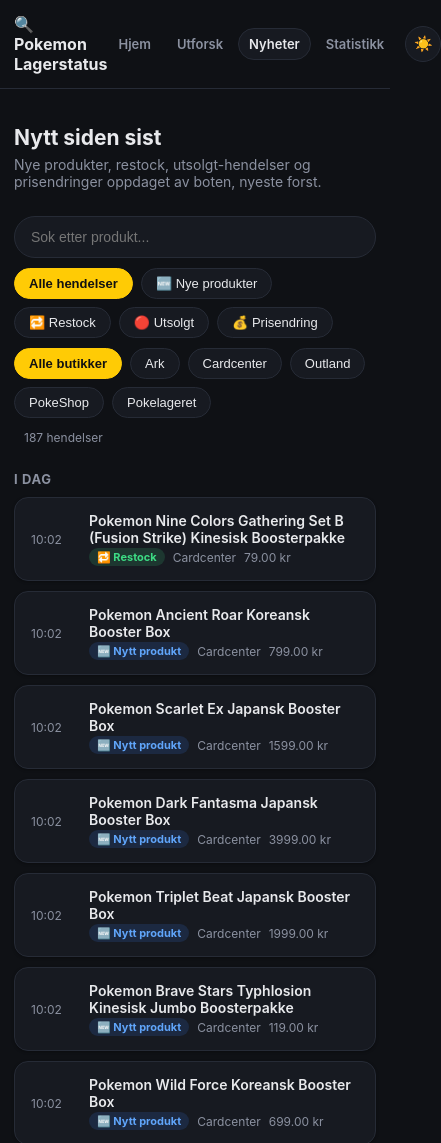
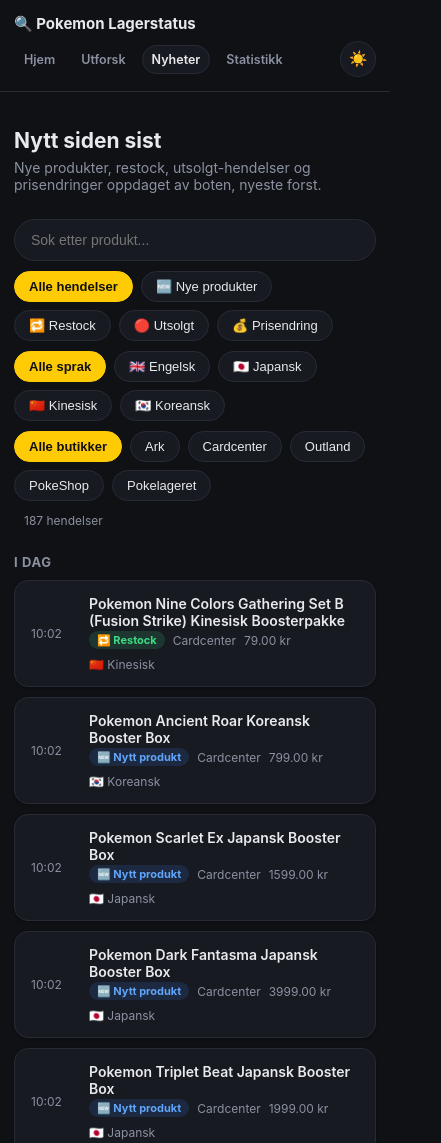
Before and after one commit to kriss-code59/pokemon-lager, a plain HTML site: page docs/updates.html in a window 390 px wide. Shown: the top 1143 px of the page, 441 px wide, since content can reach past the window. Drawn offline with Linux system fonts and the light colour scheme.

Commit message:
Fix auto-refresh, add language filtering to Nyheter, and mobile nav fix
- theme.js: add registerAutoRefresh() -- pages previously relied solely on
  setInterval, which browsers throttle/pause in backgrounded tabs, making
  the site feel like it "doesn't refresh itself". Now also refreshes
  immediately when a tab regains visibility after being hidden, and the
  interval is tightened from 20 to 5 minutes to match the scrape bot's
  current cadence. All 5 pages now share this one implementation instead
  of duplicating the interval logic.
- updates.html: detect product language (Japansk/Kinesisk/Koreansk vs
  default Engelsk) from the name and add a language filter chip row plus
  a per-item language tag, alongside the existing event-type/store
  filters.
- style.css: fix a real mobile bug -- the topnav didn't wrap, so on
  narrow screens (<=375px) the 4 nav links + theme toggle overflowed the
  viewport horizontally (verified in real Safari, not just headless
  Chrome which has its own viewport-reporting quirks that produced
  misleading results during testing).
- statistics.html: stop drawing a sliver for zero-value days in the
  restocks-over-time chart (the existing baseline line already covers
  it), and use clearer copy than a bare "-" when there isn't enough
  restock history yet for an interval estimate.
- index.html/product.html: remove the now-inaccurate "hvert 20. minutt"
  footer claim.

Verified: registerAutoRefresh's immediate-call/interval/quiet-hours/
visibility-refresh behavior tested via a real JS engine (JXA); language
detection tested against real data.json (128 Japansk/102 Kinesisk/58
Koreansk/423 Engelsk, matches manual inspection); all 5 pages re-checked
for HTML well-formedness and UTF-8 integrity; visually verified in both
headless Chrome and real Safari at desktop and mobile widths (325-400px).

```diff
--- a/docs/style.css
+++ b/docs/style.css
@@ -171,6 +171,7 @@
 .event-tag.restock { background: rgba(61,220,132,0.15); color: var(--green); }
 .event-tag.utsolgt { background: rgba(239,91,91,0.15); color: var(--red); }
 .event-tag.prisendring { background: rgba(244,201,93,0.18); color: var(--yellow); }
+.lang-tag { font-size: 12px; color: var(--muted); }
 
 footer.sitefoot { padding: 20px 24px 48px; color: var(--muted); font-size: 12px; text-align: center; }
 
@@ -178,7 +179,14 @@
   .hero h1 { font-size: 21px; }
   .grid { grid-template-columns: 1fr 1fr; gap: 10px; padding: 10px 14px 40px; }
   .topnav, .toolbar, .stats-grid, .manual-section, .updates-list, .hero { padding-left: 14px; padding-right: 14px; }
-  .topnav .navlinks a { padding: 7px 10px; font-size: 13px; }
+  /* Med 4 navlinker + tema-knapp faar ikke topnav plass pa en linje pa smale
+     skjermer -- uten flex-wrap her overflowet hele siden horisontalt (alt
+     under fremstod som "avkuttet" i stedet for a bryte om paa nytt). */
+  .topnav { flex-wrap: wrap; row-gap: 8px; }
+  .topnav .brand { font-size: 15px; }
+  .navRight { width: 100%; justify-content: space-between; }
+  .topnav .navlinks { flex-wrap: wrap; gap: 4px 6px; }
+  .topnav .navlinks a { padding: 6px 9px; font-size: 12.5px; }
 }
 @media (max-width: 420px) {
   .grid { grid-template-columns: 1fr; }
--- a/docs/theme.js
+++ b/docs/theme.js
@@ -14,6 +14,33 @@
     10
   );
   return osloHour >= 22 || osloHour < 4;
+}
+
+// Felles auto-oppdatering for alle sider. Ren setInterval er ikke nok: de
+// fleste nettlesere strupe/pauser timere i bakgrunnsfaner (spesielt pa
+// mobil, eller nar fanen ikke er aktiv), sa en side som har staett urort i
+// bakgrunnen en stund kan fremstaa som at den "ikke oppdaterer seg selv"
+// naar brukeren kommer tilbake til den. Vi dekker derfor to tilfeller: et
+// vanlig intervall (for aktive faner), OG en umiddelbar oppdatering nar
+// fanen blir synlig igjen etter aa ha vaert skjult.
+function registerAutoRefresh(loadFn, intervalMs) {
+  intervalMs = intervalMs || 5 * 60 * 1000;
+  var lastRun = Date.now();
+  loadFn();
+
+  function maybeRun() {
+    if (isNorwegianQuietHours()) return;
+    lastRun = Date.now();
+    loadFn();
+  }
+
+  setInterval(maybeRun, intervalMs);
+
+  document.addEventListener('visibilitychange', function () {
+    if (document.visibilityState === 'visible' && Date.now() - lastRun > 30 * 1000) {
+      maybeRun();
+    }
+  });
 }
 
 // Delt tema-logikk (mork/lys modus) for alle sider i dashboardet.
--- a/docs/updates.html
+++ b/docs/updates.html
@@ -48,6 +48,13 @@
     <button class="chip" data-type="utsolgt">🔴 Utsolgt</button>
     <button class="chip" data-type="prisendring">💰 Prisendring</button>
   </div>
+  <div class="chip-row" id="languageChips">
+    <button class="chip" data-lang="all">Alle sprak</button>
+    <button class="chip" data-lang="Engelsk">🇬🇧 Engelsk</button>
+    <button class="chip" data-lang="Japansk">🇯🇵 Japansk</button>
+    <button class="chip" data-lang="Kinesisk">🇨🇳 Kinesisk</button>
+    <button class="chip" data-lang="Koreansk">🇰🇷 Koreansk</button>
+  </div>
   <div class="chip-row" id="storeChips"></div>
 </section>
 
@@ -73,7 +80,22 @@
 let allEvents = [];
 let typeFilter = 'all';
 let storeFilter = null;
+let languageFilter = 'all';
 let searchTerm = '';
+
+// Norske nettbutikker merker importvarer eksplisitt med "Japansk"/"Kinesisk"/
+// "Koreansk" i produktnavnet (og noen ganger "Engelsk"). Uten slik merking
+// antar vi engelsk, siden det er standardspraket for TCG-produkter i disse
+// butikkene.
+function detectLanguage(name) {
+  const n = (name || '').toLowerCase();
+  if (n.includes('japansk')) return 'Japansk';
+  if (n.includes('kinesisk')) return 'Kinesisk';
+  if (n.includes('koreansk')) return 'Koreansk';
+  return 'Engelsk';
+}
+
+const LANG_FLAG = { Engelsk: '🇬🇧', Japansk: '🇯🇵', Kinesisk: '🇨🇳', Koreansk: '🇰🇷' };
 
 function renderSkeleton() {
   const el = document.getElementById('skeletonList');
@@ -155,6 +177,18 @@
   });
 }
 
+function setupLanguageChips() {
+  document.querySelectorAll('#languageChips .chip').forEach(btn => {
+    btn.addEventListener('click', () => {
+      languageFilter = btn.dataset.lang;
+      document.querySelectorAll('#languageChips .chip').forEach(b => b.classList.remove('active'));
+      btn.classList.add('active');
+      render();
+    });
+    if (btn.dataset.lang === languageFilter) btn.classList.add('active');
+  });
+}
+
 let searchDebounce = null;
 document.getElementById('searchBox').addEventListener('input', (e) => {
   const value = e.target.value;
@@ -188,6 +222,7 @@
   let list = allEvents;
   if (typeFilter !== 'all') list = list.filter(e => e.event === typeFilter);
   if (storeFilter) list = list.filter(e => e.store === storeFilter);
+  if (languageFilter !== 'all') list = list.filter(e => detectLanguage(e.name) === languageFilter);
   if (searchTerm) list = list.filter(e => normalize(e.name).includes(searchTerm));
 
   document.getElementById('resultCount').textContent =
@@ -255,6 +290,14 @@
     metaDiv.appendChild(storeSpan);
     metaDiv.appendChild(priceSpan);
 
+    const lang = detectLanguage(c.name);
+    if (lang !== 'Engelsk') {
+      const langSpan = document.createElement('span');
+      langSpan.className = 'lang-tag';
+      langSpan.textContent = LANG_FLAG[lang] + ' ' + lang;
+      metaDiv.appendChild(langSpan);
+    }
+
     bodyDiv.appendChild(titleDiv);
     bodyDiv.appendChild(metaDiv);
 
@@ -265,17 +308,14 @@
 }
 
 setupTypeChips();
+setupLanguageChips();
 
 document.getElementById('retryBtn').addEventListener('click', () => {
   document.getElementById('errorState').style.display = 'none';
   loadEvents();
 });
 
-loadEvents();
-setInterval(function () {
-  if (isNorwegianQuietHours()) return;
-  loadEvents();
-}, 20 * 60 * 1000);
+registerAutoRefresh(loadEvents);
 </script>
 </body>
 </html>
```
Also changed, not shown: docs/explorer.html (+1 -5 lines), docs/index.html (+2 -6 lines), docs/product.html (+2 -6 lines), docs/statistics.html (+7 -7 lines).
